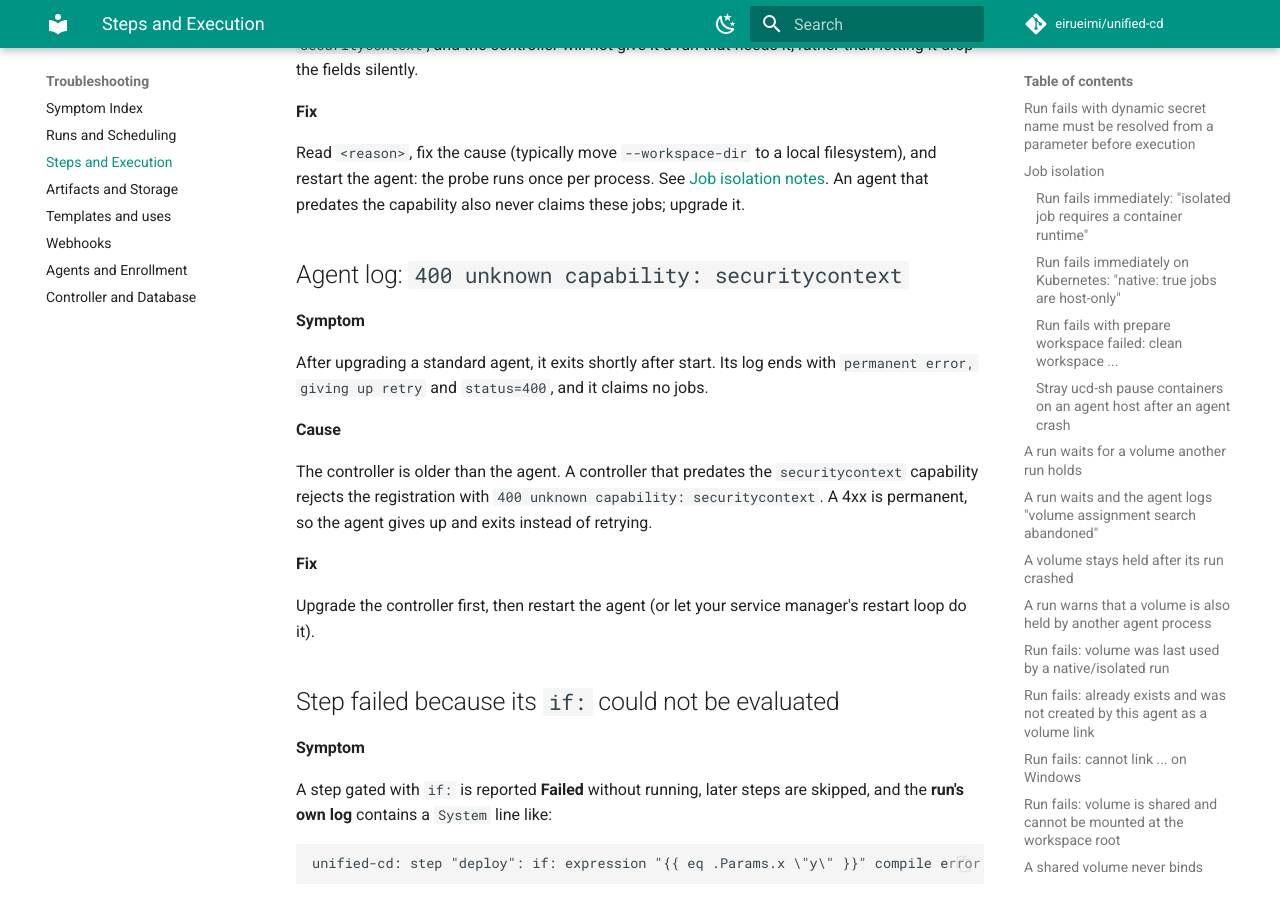
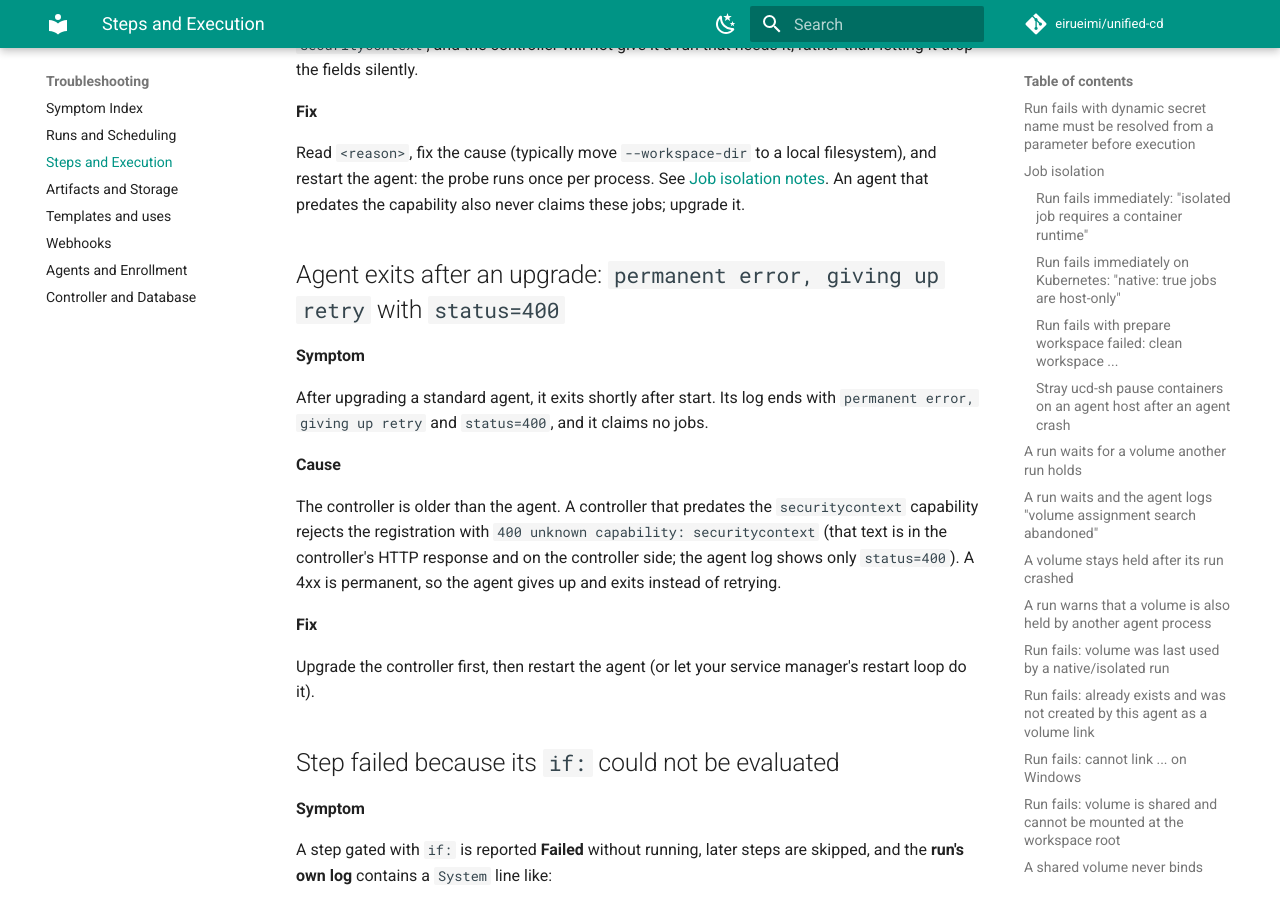
Before and after one commit to eirueimi/unified-cd, an MkDocs documentation site: the page built from docs/troubleshooting/steps-and-execution.md, in a window 1280 px wide and 900 px high, scrolled down 11695 px. Built offline with MkDocs 1.6.1 and Material for MkDocs 9.7.7, drawn with Linux system fonts in a browser that asks for light colours; comment, search, counter and statistics services are not loaded.

Commit message:
docs: retitle upgrade troubleshooting entry and fix spec claims about registration retry
Co-Authored-By: Claude Opus 5.5 <noreply@anthropic.com>
Claude-Session: https://claude.ai/code/session_01G3NWwwXnjYtSfzJjZYTrnV

```diff
--- a/docs/troubleshooting/steps-and-execution.md
+++ b/docs/troubleshooting/steps-and-execution.md
@@ -508,7 +508,7 @@ the agent: the probe runs once per process. See [Job isolation
 notes](../reference/configuration.md#job-isolation-notes). An agent that predates the capability
 also never claims these jobs; upgrade it.
 
-## Agent log: `400 unknown capability: securitycontext`
+## Agent exits after an upgrade: `permanent error, giving up retry` with `status=400`
 
 **Symptom**
 
@@ -518,7 +518,8 @@ After upgrading a standard agent, it exits shortly after start. Its log ends wit
 **Cause**
 
 The controller is older than the agent. A controller that predates the `securitycontext`
-capability rejects the registration with `400 unknown capability: securitycontext`. A 4xx is
+capability rejects the registration with `400 unknown capability: securitycontext` (that text is
+in the controller's HTTP response and on the controller side; the agent log shows only `status=400`). A 4xx is
 permanent, so the agent gives up and exits instead of retrying.
 
 **Fix**
```
Also changed, not shown: docs/superpowers/specs/2026-10-23-host-security-context-design.md (+11 -7 lines), docs/troubleshooting/index.md (+1 -1 lines).
